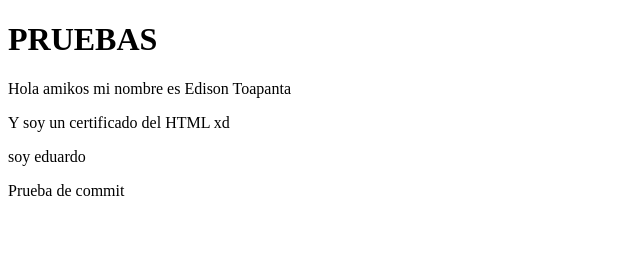
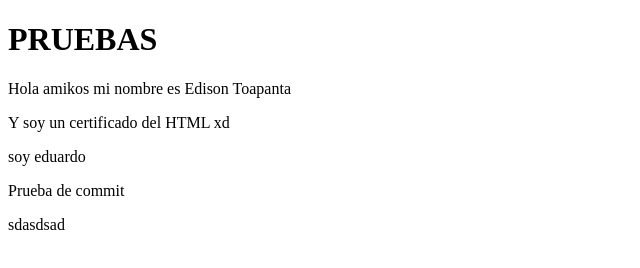
Before and after one commit to edisonjt/ProyectoATW_Biblioteca, a plain HTML site: page index.html in a window 1280 px wide. Shown: the full height of the page, 0-640 px from the left. Drawn offline with Linux system fonts and the light colour scheme.

Commit message:
Nuevo parrafo sin sentido

```diff
--- a/index.html
+++ b/index.html
@@ -13,7 +13,7 @@
     <p>Y soy un certificado del HTML xd</p>
     <p>soy eduardo</p>
     <p>Prueba de commit</p>
-
+<p>sdasdsad</p>
 
 
 </body>
```
